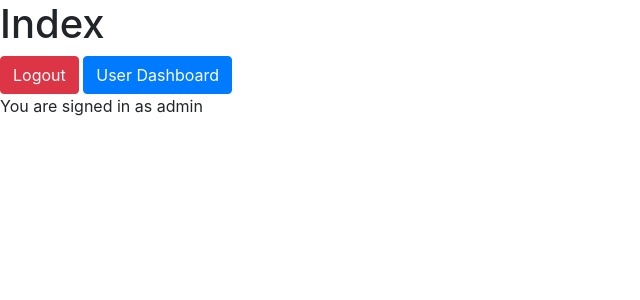
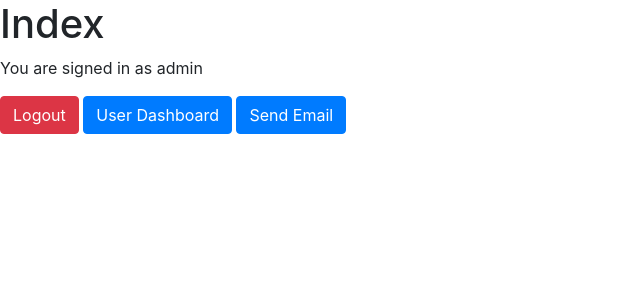
Before and after one commit to KayongoYongo/PP-Django_Sign_up_and_log_in, a Django app: page / in a window 1280 px wide. Shown: the top 300 px of the page, without its empty margins (0-640 px from the left). Run offline with Django 4.2, Linux system fonts and the light colour scheme; a user stored in the database is signed in; some libraries are stand-ins or nearby versions.

Commit message:
updated the templates, views and urls for sending an email

```diff
--- a/sign_up_and_log_in/sign_up_and_log_in_app/templates/sign_up_and_log_in_app/index.html
+++ b/sign_up_and_log_in/sign_up_and_log_in_app/templates/sign_up_and_log_in_app/index.html
@@ -22,10 +22,11 @@
         {% endfor %}
     {% endif %}
     {% if user.is_authenticated %}
+    <p>You are signed in as {{user.username}} </p>
     <!--If the user is authenticated show this-->
     <a href="{% url 'logout' %}" class="btn btn-danger">Logout</a>
     <a href="{% url 'user_dashboard' %}" class="btn btn-primary">User Dashboard</a>
-    <p>You are signed in as {{user.username}} </p>
+    <a href="{% url 'send_email' %}" class="btn btn-primary">Send Email</a>
     {% else %}
     <!--If the user is not authenticated,  impliment this-->
     <a href="{% url 'log_in_page' %}" class="btn btn-primary">Log in</a>
--- a/sign_up_and_log_in/sign_up_and_log_in_app/urls.py
+++ b/sign_up_and_log_in/sign_up_and_log_in_app/urls.py
@@ -1,7 +1,7 @@
 from django.urls import path
 from django.conf import settings
 from django.conf.urls.static import static
-from .views import home, sign_up_page, sign_up, log_in_page, log_in, logout_view, user_dashboard, upload_image
+from .views import home, sign_up_page, sign_up, log_in_page, log_in, logout_view, user_dashboard, upload_image, send_email
 
 urlpatterns = [
         path('', home, name='home'),
@@ -12,6 +12,7 @@ urlpatterns = [
         path('logout/', logout_view, name='logout'),
         path('user_dashboard', user_dashboard, name='user_dashboard'),
         path('upload_image', upload_image, name='upload_image'),
+        path('send_email', send_email, name='send_email'),
 ]
 
 if settings.DEBUG:
--- a/sign_up_and_log_in/sign_up_and_log_in_app/views.py
+++ b/sign_up_and_log_in/sign_up_and_log_in_app/views.py
@@ -8,6 +8,7 @@ from django.conf import settings
 from .models import UserProfile
 from .userProfileForm import UserProfileForm
 from django.contrib.auth.decorators import login_required
+from django.core.mail import send_mail
 
 # Create your views here.
 def home(request):
@@ -117,3 +118,13 @@ def upload_image(request):
             form = UserProfileForm()
             print(request.user.username)
     return render(request, 'user_dashboard.html', {'form': form, 'username': request.user.username})
+
+@login_required
+def send_email(request):
+    subject = 'Email sent successfully'
+    message = 'This is the first email.'
+    recipient_list = ['sknsammie10@gmail.com']
+
+    send_mail(subject, message, settings.EMAIL_HOST_USER, recipient_list)
+
+    return redirect('home')
```
